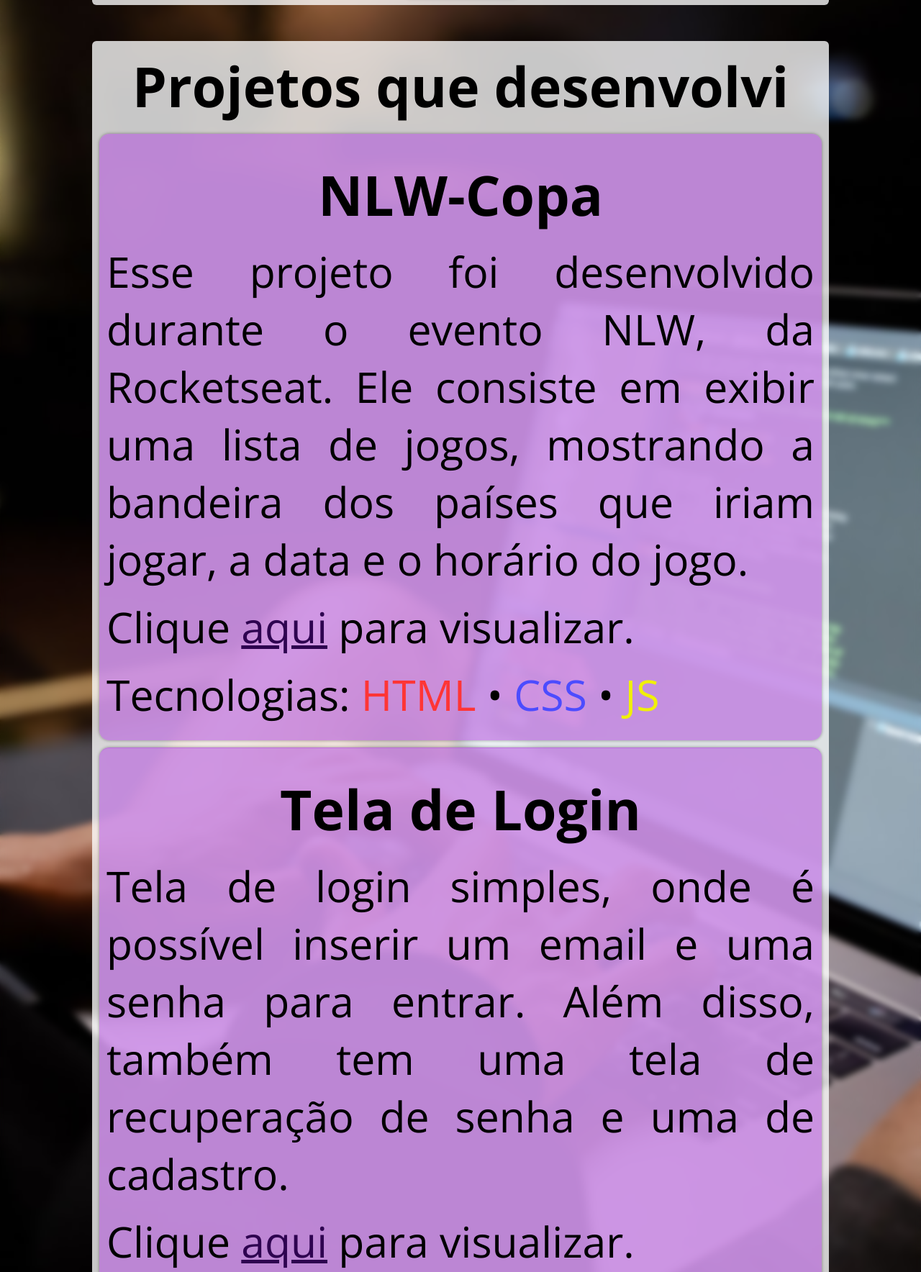
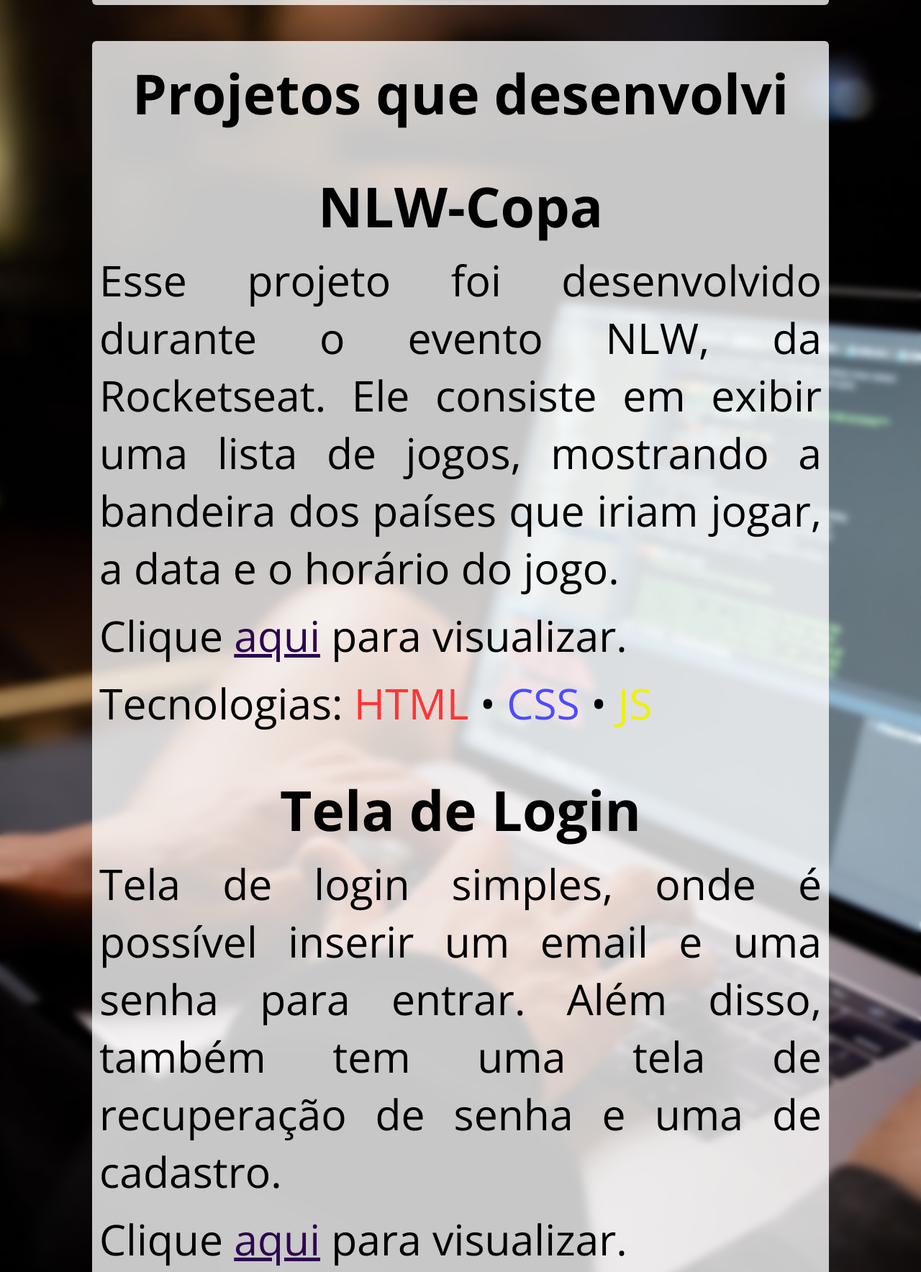
Before and after one commit to lucas-biel/portfolio, a plain HTML site: page src/index.html in a window 1280 px wide. Shown: the part 2061-3829 px from the top of the page at 72% size. Drawn offline with nearby package versions, Linux system fonts and the light colour scheme.

Commit message:
[Style]: estilização das imagens dos projetos e dos títulos

```diff
--- a/src/assets/styles/style.css
+++ b/src/assets/styles/style.css
@@ -118,7 +118,7 @@
     gap: 1rem;
 }
 
-.project__card {
+.projects__card {
     background-color: var(--project-box-color);
     border-radius: 1.4rem;
     padding: 1rem;
@@ -126,12 +126,17 @@
     box-shadow: 0px 0px 4px rgba(0, 0, 0, 0.39);
 }
 
-.project__card + .project__card {
-    border-top: 1px solid var(--project-box-color);
+#projects h2:nth-child(1) {
+    margin-bottom: 2rem;
+}
+
+.projects__image {
+    width: 21rem;
+    border-radius: .6rem;
 }
 
 .projects__title {
-    margin-top: 0;
+    margin-block: 1rem;
 }
 
 .projects__link {
```
